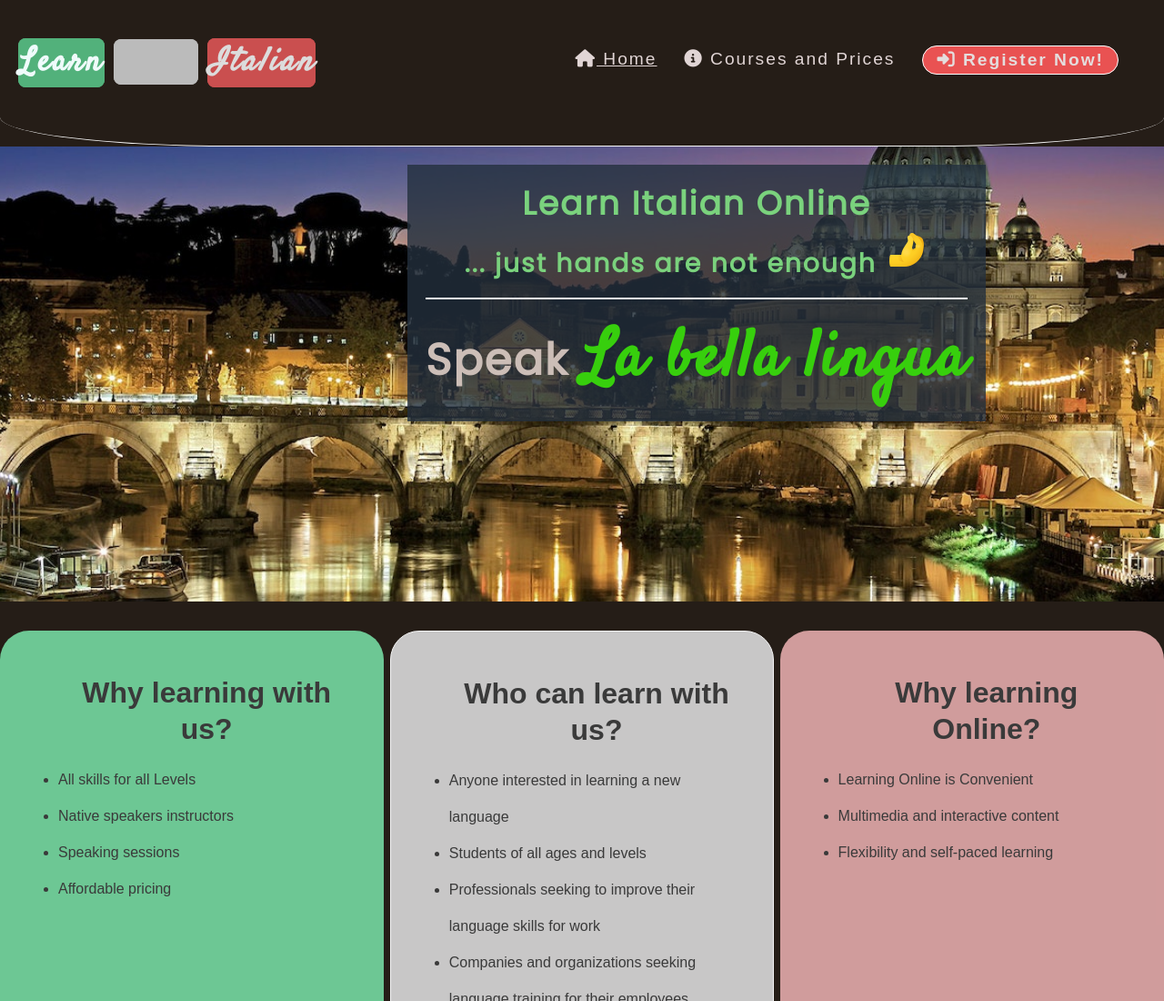
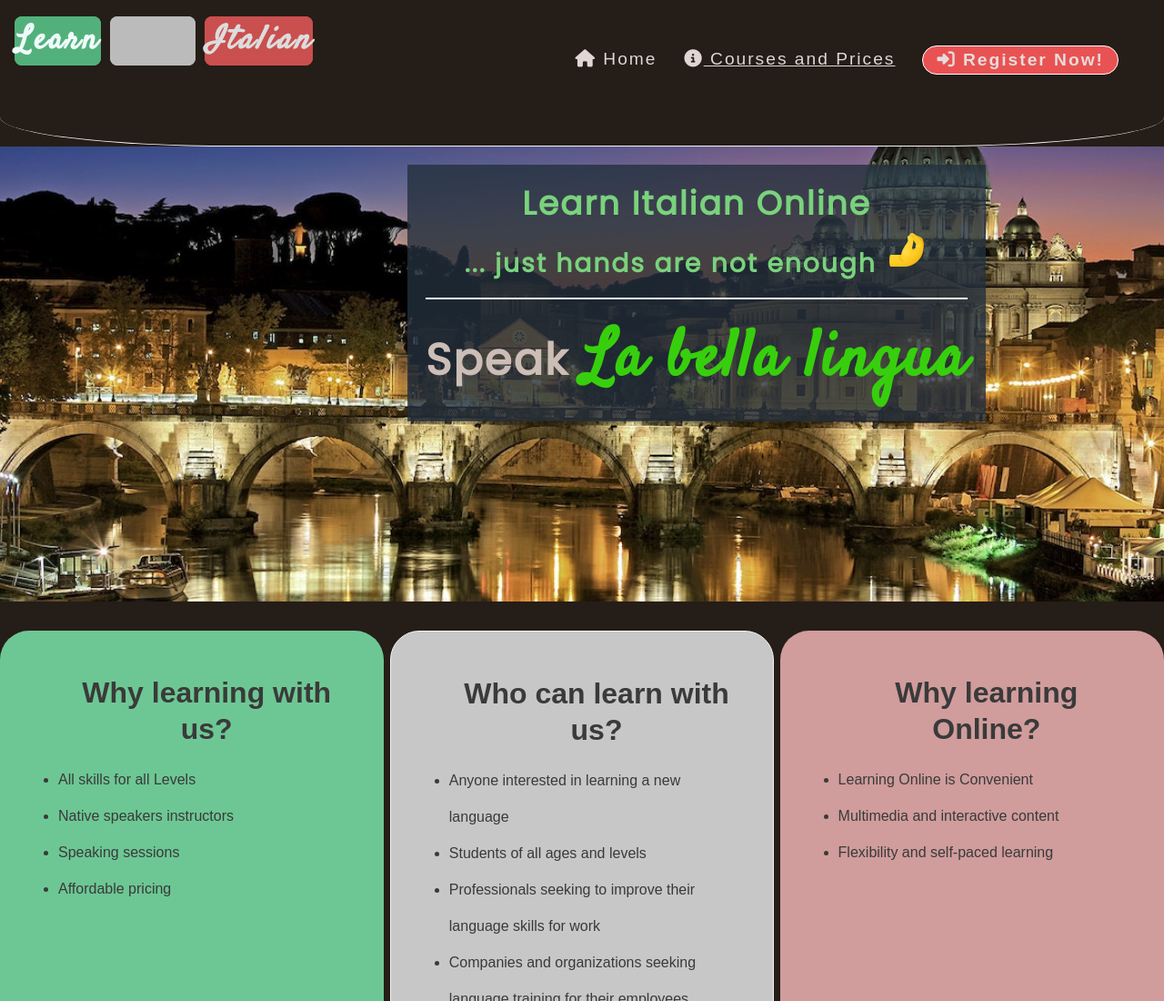
Before and after one commit to Fazel-Hosseinzadeh/learning-italian, a plain HTML site: page index.html in a window 1280 px wide. Shown: the top 1100 px of the page at 91% size. Drawn offline with Linux system fonts and the light colour scheme; a web font is replaced by a local one.

Commit message:
Modify add logo and menu wrapper id to this items and add style for lopo wrapper

```diff
--- a/assets/css/style.css
+++ b/assets/css/style.css
@@ -13,6 +13,7 @@ body{
     font-family: Popinns, sans-serif;
     background-color: #251d17;
     color: #e1d5d5;
+    width: 100%;
     min-height: 100vh;
     max-width: 2200px;
     margin-left: auto;
@@ -26,14 +27,17 @@ header {
     border-radius: 20%;
 }
 /* logo styling */
+#logo-wrapper{
+    float: left;
+    margin-left: 1rem   ;
+}
 #logo{
-    float: left;
     font-size: large;
     text-decoration: none;
+    font-family: 'Satisfy', sans-serif;
 }
 /* The Logo formed by three span wit ids "Learn" "7*space" "Italian" */
 #logo-learn{
-    font-family: 'Satisfy', sans-serif;
     color: #effbfb;
     letter-spacing: 3px;
     background-color: #52b17b;
@@ -45,14 +49,13 @@ header {
 #logo-space{
     letter-spacing: 3px;
     background-color: #bbbbbb;
-    padding-bottom: 0.2em;
+
 
     border: 1px solid #bbbbbb;
     border-radius: 0.5rem;
 }
 
 #logo-italian{
-    font-family: 'Satisfy', sans-serif;
     color: #dcdcdc;
     font-style: italic;
     background-color: #ca4f4f;
@@ -535,9 +538,12 @@ padding-left: 3rem;
     }
 }
 
-/* medai query for tablet */
+/* medai query for Tablet */
 @media screen and (max-width :1050px){
 
+
+
+/* ==============================================================/*
       /* cover text styling */
   hr{
     border-bottom: 1px solid whitesmoke ;
--- a/index.html
+++ b/index.html
@@ -11,17 +11,19 @@
 </head>
     <body>
         <header>
-            <div>
+            <div id="logo-wrapper">
                 <a id="logo" href="index.html">
                     <h1><span id="logo-learn">Learn</span>
                         <span id="logo-space">&nbsp;&nbsp;&nbsp;&nbsp;&nbsp;&nbsp;&nbsp;</span>
                         <span id="logo-italian">Italian</span>
                     </h1>
                 </a>
+            </div>
+            <div id="menu-wrapper">
                 <nav id="menu">
                     <ul >
-                        <li><a  class="active" href="index.html"><i class="fa-solid fa-house"></i> Home</a></li>
-                        <li><a href="info.html"><i class="fa-solid fa-circle-info"></i> Courses and Prices</a></li>
+                        <li><a  href="index.html"><i class="fa-solid fa-house"></i> Home</a></li>
+                        <li><a href="info.html" class="active"><i class="fa-solid fa-circle-info"></i> Courses and Prices</a></li>
                         <li class="register"><a href="register.html"><i class="fa-solid fa-right-to-bracket"></i> Register Now!</a></li>
                     </ul>
                 </nav>
```
Also changed, not shown: info.html (+3 -1 lines), register.html (+5 -3 lines).
